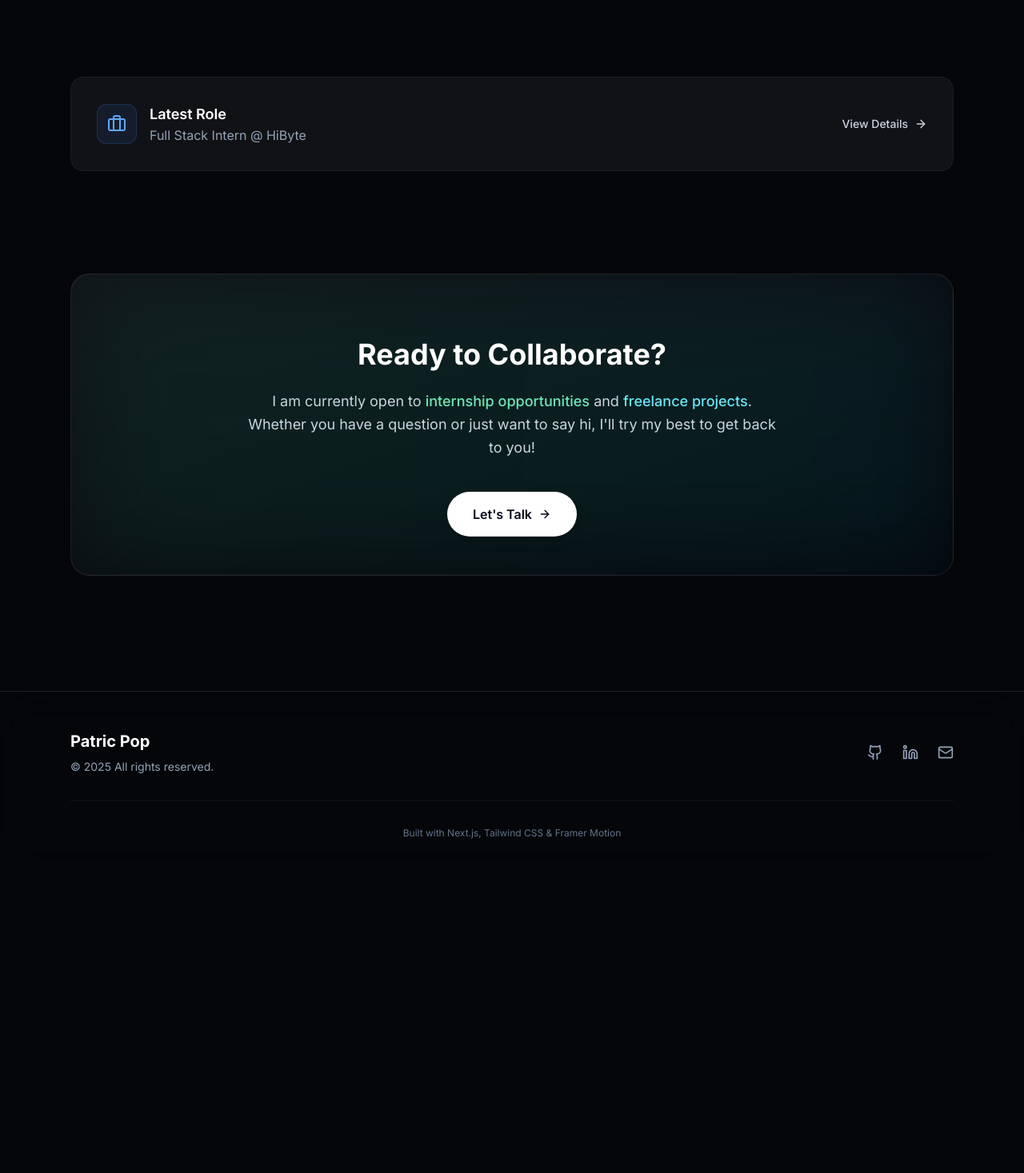
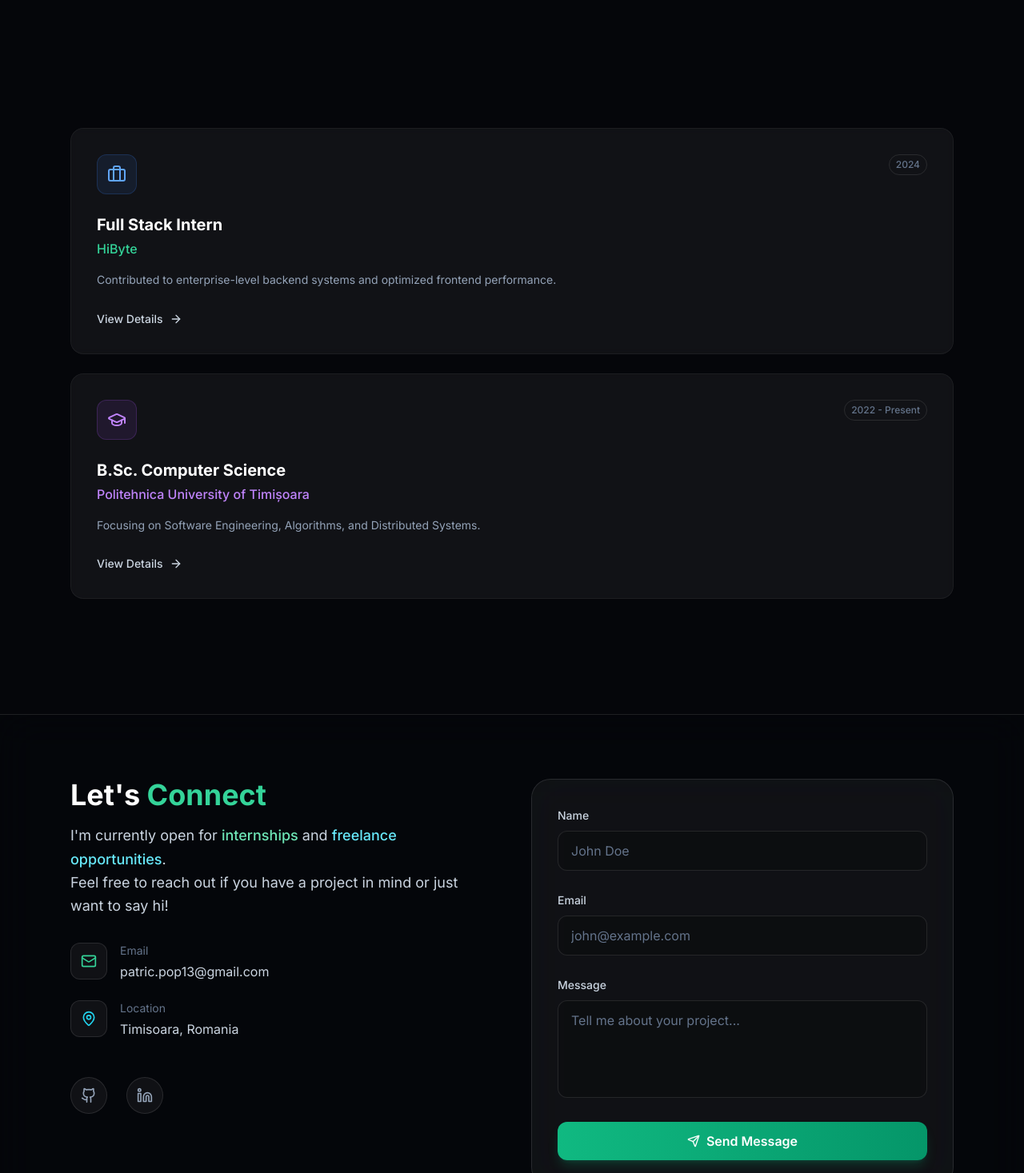
Before and after one commit to patric1304/Portfolio, a Next.js app: page / in a window 1280 px wide. Shown: the part 1283-2750 px from the top of the page at 80% size. Before the commit the page ends 2381 px from the top, so only its background shows below. Built offline with nearby package versions, Linux system fonts and the light colour scheme.

Commit message:
dropped the contact page, merged it into the footer. added university in the home page

```diff
--- a/app/components/Footer.tsx
+++ b/app/components/Footer.tsx
@@ -1,26 +1,58 @@
-import { Github, Linkedin, Mail } from "lucide-react";
+"use client";
+
+import { motion } from "framer-motion";
+import { Send, Mail, MapPin, Github, Linkedin } from "lucide-react";
 
 export default function Footer() {
   return (
-    <footer className="relative z-10 border-t border-white/10 bg-ink-950/50 backdrop-blur-xl mt-20">
-      <div className="max-w-6xl mx-auto px-6 py-12">
-        <div className="flex flex-col md:flex-row justify-between items-center gap-6">
+    <footer id="contact" className="relative z-10 border-t border-white/10 bg-ink-950/50 backdrop-blur-xl mt-20 pt-20 pb-10">
+      <div className="max-w-6xl mx-auto px-6">
+        <div className="grid md:grid-cols-2 gap-12 mb-16">
 
-          {/* Brand / Copyright */}
-          <div className="text-center md:text-left space-y-2">
-            <h3 className="text-xl font-bold text-white">Patric Pop</h3>
-            <p className="text-slate-400 text-sm">
-              © {new Date().getFullYear()} All rights reserved.
+          {/* Left Column: Contact Info */}
+          <div className="space-y-8">
+            <div className="space-y-4">
+              <h2 className="text-3xl md:text-4xl font-bold text-white">
+                Let's <span className="text-emerald-400">Connect</span>
+              </h2>
+              <p className="text-lg text-slate-300 leading-relaxed">
+                I'm currently open for <span className="text-emerald-300 font-medium">internships</span> and <span className="text-cyan-300 font-medium">freelance opportunities</span>.
+                <br />
+                Feel free to reach out if you have a project in mind or just want to say hi!
               </p>
             </div>
 
+            <div className="space-y-6">
+              <div className="flex items-start gap-4 text-slate-300">
+                <div className="p-3 rounded-xl bg-white/5 border border-white/10">
+                  <Mail className="size-5 text-emerald-400" />
+                </div>
+                <div>
+                  <p className="text-sm text-slate-500 mb-1">Email</p>
+                  <a href="mailto:patric.pop13@gmail.com" className="hover:text-white transition-colors">
+                    patric.pop13@gmail.com
+                  </a>
+                </div>
+              </div>
+
+              <div className="flex items-start gap-4 text-slate-300">
+                <div className="p-3 rounded-xl bg-white/5 border border-white/10">
+                  <MapPin className="size-5 text-cyan-400" />
+                </div>
+                <div>
+                  <p className="text-sm text-slate-500 mb-1">Location</p>
+                  <p>Timisoara, Romania</p>
+                </div>
+              </div>
+            </div>
+
             {/* Social Links */}
-          <div className="flex items-center gap-6">
+            <div className="flex items-center gap-6 pt-4">
               <a
                 href="https://github.com/patric1304"
                 target="_blank"
                 rel="noreferrer"
-              className="text-slate-400 hover:text-white transition-colors"
+                className="p-3 rounded-full bg-white/5 border border-white/10 text-slate-400 hover:text-white hover:bg-white/10 transition-all"
                 aria-label="GitHub"
               >
                 <Github className="size-5" />
@@ -29,23 +61,72 @@ export default function Footer() {
                 href="https://www.linkedin.com/in/patric-pop-70b75033a/"
                 target="_blank"
                 rel="noreferrer"
-              className="text-slate-400 hover:text-[#0077b5] transition-colors"
+                className="p-3 rounded-full bg-white/5 border border-white/10 text-slate-400 hover:text-[#0077b5] hover:bg-[#0077b5]/10 transition-all"
                 aria-label="LinkedIn"
               >
                 <Linkedin className="size-5" />
               </a>
-            <a
-              href="mailto:patric.pop13@gmail.com"
-              className="text-slate-400 hover:text-emerald-400 transition-colors"
-              aria-label="Email"
-            >
-              <Mail className="size-5" />
-            </a>
             </div>
           </div>
 
-        <div className="mt-8 pt-8 border-t border-white/5 text-center text-xs text-slate-500">
-          <p>Built with Next.js, Tailwind CSS & Framer Motion</p>
+          {/* Right Column: Form */}
+          <div className="rounded-3xl border border-white/10 bg-white/5 p-8 backdrop-blur-xl">
+            <form
+              action="https://formspree.io/f/mblwwrqq"
+              method="POST"
+              className="space-y-6"
+            >
+              <div className="space-y-2">
+                <label htmlFor="name" className="text-sm font-medium text-slate-300">Name</label>
+                <input
+                  type="text"
+                  name="name"
+                  id="name"
+                  required
+                  suppressHydrationWarning
+                  className="w-full rounded-xl bg-black/20 border border-white/10 px-4 py-3 text-white placeholder-slate-500 focus:border-emerald-500 focus:outline-none focus:ring-1 focus:ring-emerald-500 transition-all"
+                  placeholder="John Doe"
+                />
+              </div>
+
+              <div className="space-y-2">
+                <label htmlFor="email" className="text-sm font-medium text-slate-300">Email</label>
+                <input
+                  type="email"
+                  name="email"
+                  id="email"
+                  required
+                  suppressHydrationWarning
+                  className="w-full rounded-xl bg-black/20 border border-white/10 px-4 py-3 text-white placeholder-slate-500 focus:border-emerald-500 focus:outline-none focus:ring-1 focus:ring-emerald-500 transition-all"
+                  placeholder="john@example.com"
+                />
+              </div>
+
+              <div className="space-y-2">
+                <label htmlFor="message" className="text-sm font-medium text-slate-300">Message</label>
+                <textarea
+                  name="message"
+                  id="message"
+                  rows={4}
+                  required
+                  className="w-full rounded-xl bg-black/20 border border-white/10 px-4 py-3 text-white placeholder-slate-500 focus:border-emerald-500 focus:outline-none focus:ring-1 focus:ring-emerald-500 transition-all resize-none"
+                  placeholder="Tell me about your project..."
+                />
+              </div>
+
+              <button
+                type="submit"
+                className="w-full inline-flex items-center justify-center gap-2 rounded-xl bg-gradient-to-r from-emerald-500 to-emerald-600 px-6 py-3 font-semibold text-white hover:from-emerald-400 hover:to-emerald-500 transition-all shadow-lg shadow-emerald-500/20"
+              >
+                <Send className="size-4" />
+                Send Message
+              </button>
+            </form>
+          </div>
+        </div>
+
+        <div className="pt-8 border-t border-white/5 text-center text-xs text-slate-500">
+          <p>© {new Date().getFullYear()} Patric Pop. Built with Next.js, Tailwind CSS & Framer Motion</p>
         </div>
       </div>
     </footer>
--- a/app/components/Navigation.tsx
+++ b/app/components/Navigation.tsx
@@ -7,7 +7,7 @@ import { motion } from "framer-motion";
 const navItems = [
   { name: "Home", path: "/" },
   { name: "About me", path: "/about" },
-  { name: "Contact", path: "/contact" },
+  { name: "Contact", path: "#contact" },
 ];
 
 export default function Navigation() {
--- a/app/layout.tsx
+++ b/app/layout.tsx
@@ -9,7 +9,7 @@ const inter = Inter({ subsets: ["latin"], variable: "--font-inter" });
 const space = Space_Grotesk({ subsets: ["latin"], variable: "--font-space" });
 
 export const metadata: Metadata = {
-  title: "Patric Portfolio",
+  title: "Patric Pop Portfolio",
   description: "Bridging low-level logic with high-level design.",
 };
 
--- a/app/page.tsx
+++ b/app/page.tsx
@@ -7,7 +7,9 @@ import {
   Activity,
   Network,
   Briefcase,
-  ExternalLink
+  ExternalLink,
+  GraduationCap,
+  Calendar
 } from "lucide-react";
 import Link from "next/link";
 
@@ -19,7 +21,7 @@ const springIn = {
 export default function LandingPage() {
   return (
     <main className="relative min-h-screen overflow-hidden pt-32 pb-16">
-      <div className="relative z-10 max-w-6xl mx-auto px-6 space-y-32">
+      <div className="relative z-10 max-w-6xl mx-auto px-6 space-y-40">
         {/* Hero Section */}
         <section className="flex flex-col items-center justify-center min-h-[50vh] text-center space-y-8">
           <motion.div
@@ -50,7 +52,7 @@ export default function LandingPage() {
 
             <div className="space-y-4">
               <h1 className="text-5xl md:text-7xl font-bold tracking-tight text-white">
-                Hi, I'm <span className="text-transparent bg-clip-text bg-gradient-to-r from-emerald-400 to-cyan-400">Patric</span>
+                Hi, I'm <span className="text-transparent bg-clip-text bg-gradient-to-r from-emerald-400 to-cyan-400">Patric Pop</span>
               </h1>
               <p className="text-xl text-slate-400 max-w-2xl mx-auto leading-relaxed">
                 A Computer Science student bridging the gap between <br className="hidden md:block" />
@@ -82,7 +84,7 @@ export default function LandingPage() {
           </motion.div>
         </section>
 
-        {/* Featured Project */}
+        {/* Main project */}
         <section className="relative">
           <motion.div
             initial={springIn.hidden}
@@ -94,7 +96,7 @@ export default function LandingPage() {
               <div className="space-y-6 relative z-10">
                 <div className="inline-flex items-center gap-2 text-emerald-400 font-mono text-sm tracking-wider uppercase">
                   <Activity className="size-4" />
-                  Featured Project
+                  Technical Deep Dive
                 </div>
 
                 <div className="space-y-4">
@@ -169,54 +171,61 @@ export default function LandingPage() {
           </div>
         </section>
 
-        {/* Latest Experience */}
-        <section>
+        {/* Background Section */}
+        <section className="grid gap-6">
+          {/* Work Experience */}
           <motion.div
             initial={springIn.hidden}
             whileInView={springIn.visible}
             viewport={{ once: true }}
-            className="rounded-2xl border border-white/5 bg-white/5 p-8 backdrop-blur-sm flex flex-col md:flex-row items-center justify-between gap-6"
+            className="group relative rounded-2xl border border-white/5 bg-white/5 p-8 backdrop-blur-sm hover:bg-white/10 transition-colors"
           >
-            <div className="flex items-center gap-4">
+            <div className="flex items-start justify-between mb-6">
               <div className="p-3 rounded-xl bg-blue-500/10 border border-blue-500/20 text-blue-400">
                 <Briefcase className="size-6" />
               </div>
-              <div>
-                <h3 className="text-lg font-semibold text-white">Latest Role</h3>
-                <p className="text-slate-400">Full Stack Intern @ HiByte</p>
-              </div>
+              <span className="text-xs font-medium text-slate-500 border border-white/10 px-2 py-1 rounded-full">
+                2024
+              </span>
             </div>
-            <Link href="/about#experience" className="text-sm font-medium text-slate-300 hover:text-white transition-colors flex items-center gap-2">
-              View Details <ArrowRight className="size-4" />
+
+            <h3 className="text-xl font-bold text-white mb-1">Full Stack Intern</h3>
+            <p className="text-emerald-400 font-medium mb-4">HiByte</p>
+            <p className="text-slate-400 text-sm leading-relaxed mb-6">
+              Contributed to enterprise-level backend systems and optimized frontend performance.
+            </p>
+
+            <Link href="/about#experience" className="inline-flex items-center gap-2 text-sm font-medium text-slate-300 group-hover:text-white transition-colors">
+              View Details <ArrowRight className="size-4 transition-transform group-hover:translate-x-1" />
             </Link>
           </motion.div>
-        </section>
 
-        {/* Call to Action */}
-        <section className="relative rounded-3xl overflow-hidden border border-white/10 bg-gradient-to-br from-white/5 to-white/0 p-12 text-center space-y-8">
-          <div className="absolute inset-0 bg-gradient-to-r from-emerald-500/10 to-cyan-500/10 blur-3xl" />
+          {/* Education */}
           <motion.div
-            initial={{ opacity: 0, y: 20 }}
-            whileInView={{ opacity: 1, y: 0 }}
+            initial={springIn.hidden}
+            whileInView={springIn.visible}
             viewport={{ once: true }}
-            className="relative z-10 space-y-6 max-w-2xl mx-auto"
+            transition={{ delay: 0.1 }}
+            className="group relative rounded-2xl border border-white/5 bg-white/5 p-8 backdrop-blur-sm hover:bg-white/10 transition-colors"
           >
-            <h2 className="text-3xl md:text-4xl font-bold text-white">
-              Ready to Collaborate?
-            </h2>
-            <p className="text-slate-300 text-lg leading-relaxed">
-              I am currently open to <span className="text-emerald-300 font-medium">internship opportunities</span> and <span className="text-cyan-300 font-medium">freelance projects</span>.
-              Whether you have a question or just want to say hi, I'll try my best to get back to you!
+            <div className="flex items-start justify-between mb-6">
+              <div className="p-3 rounded-xl bg-purple-500/10 border border-purple-500/20 text-purple-400">
+                <GraduationCap className="size-6" />
+              </div>
+              <span className="text-xs font-medium text-slate-500 border border-white/10 px-2 py-1 rounded-full">
+                2022 - Present
+              </span>
+            </div>
+
+            <h3 className="text-xl font-bold text-white mb-1">B.Sc. Computer Science</h3>
+            <p className="text-purple-400 font-medium mb-4">Politehnica University of Timișoara</p>
+            <p className="text-slate-400 text-sm leading-relaxed mb-6">
+              Focusing on Software Engineering, Algorithms, and Distributed Systems.
             </p>
-            <div className="pt-4">
-              <a
-                href="mailto:patric.pop13@gmail.com"
-                className="inline-flex items-center gap-2 rounded-full bg-white px-8 py-4 font-semibold text-slate-950 shadow-lg hover:scale-105 transition-transform"
-              >
-                Let's Talk
-                <ArrowRight className="size-4" />
-              </a>
-            </div>
+
+            <Link href="/about#education" className="inline-flex items-center gap-2 text-sm font-medium text-slate-300 group-hover:text-white transition-colors">
+              View Details <ArrowRight className="size-4 transition-transform group-hover:translate-x-1" />
+            </Link>
           </motion.div>
         </section>
       </div>
```
Also changed, not shown: app/about/page.tsx (+8 -8 lines). Lines whose indentation alone changed are shown as unchanged.
